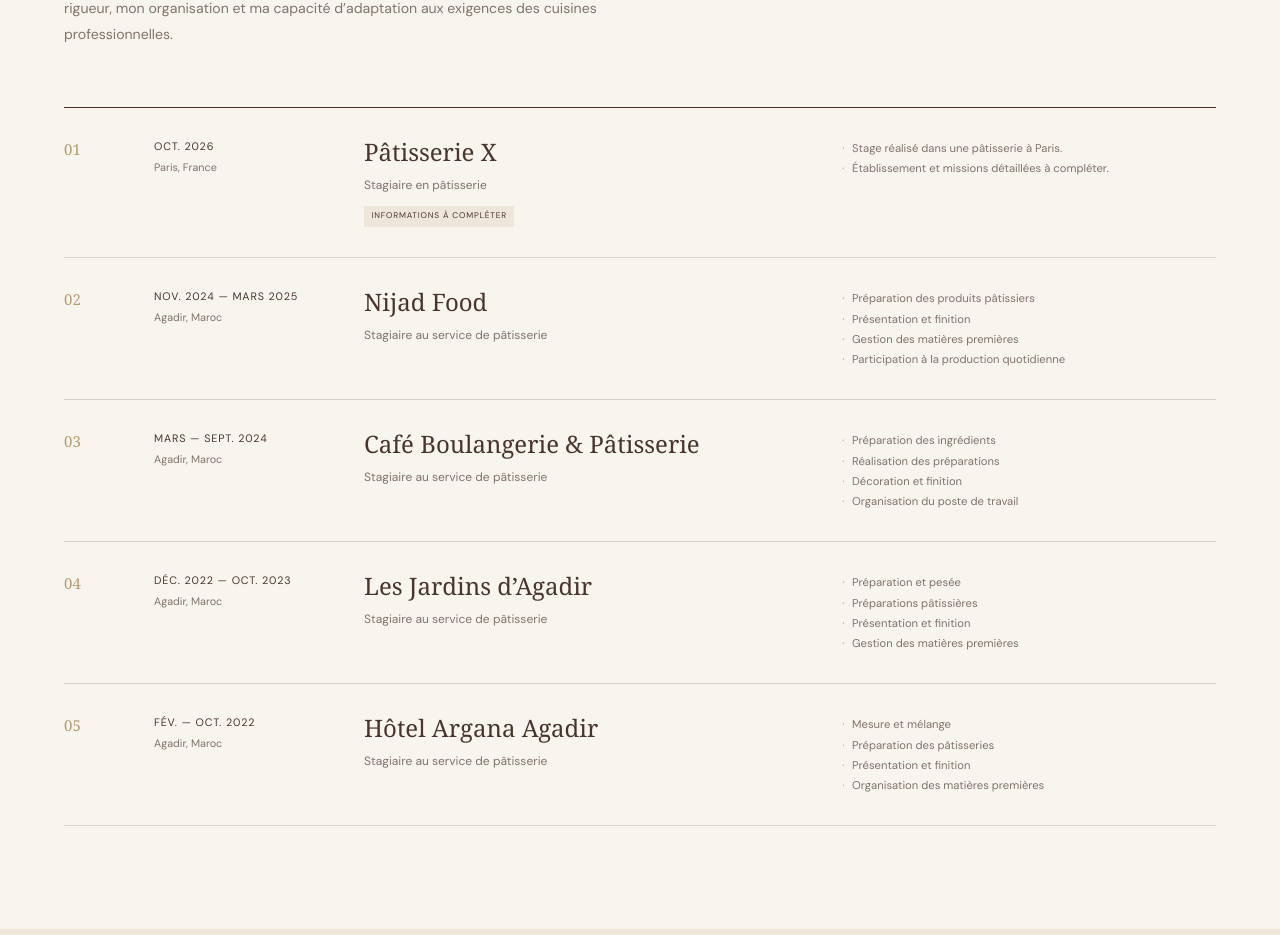
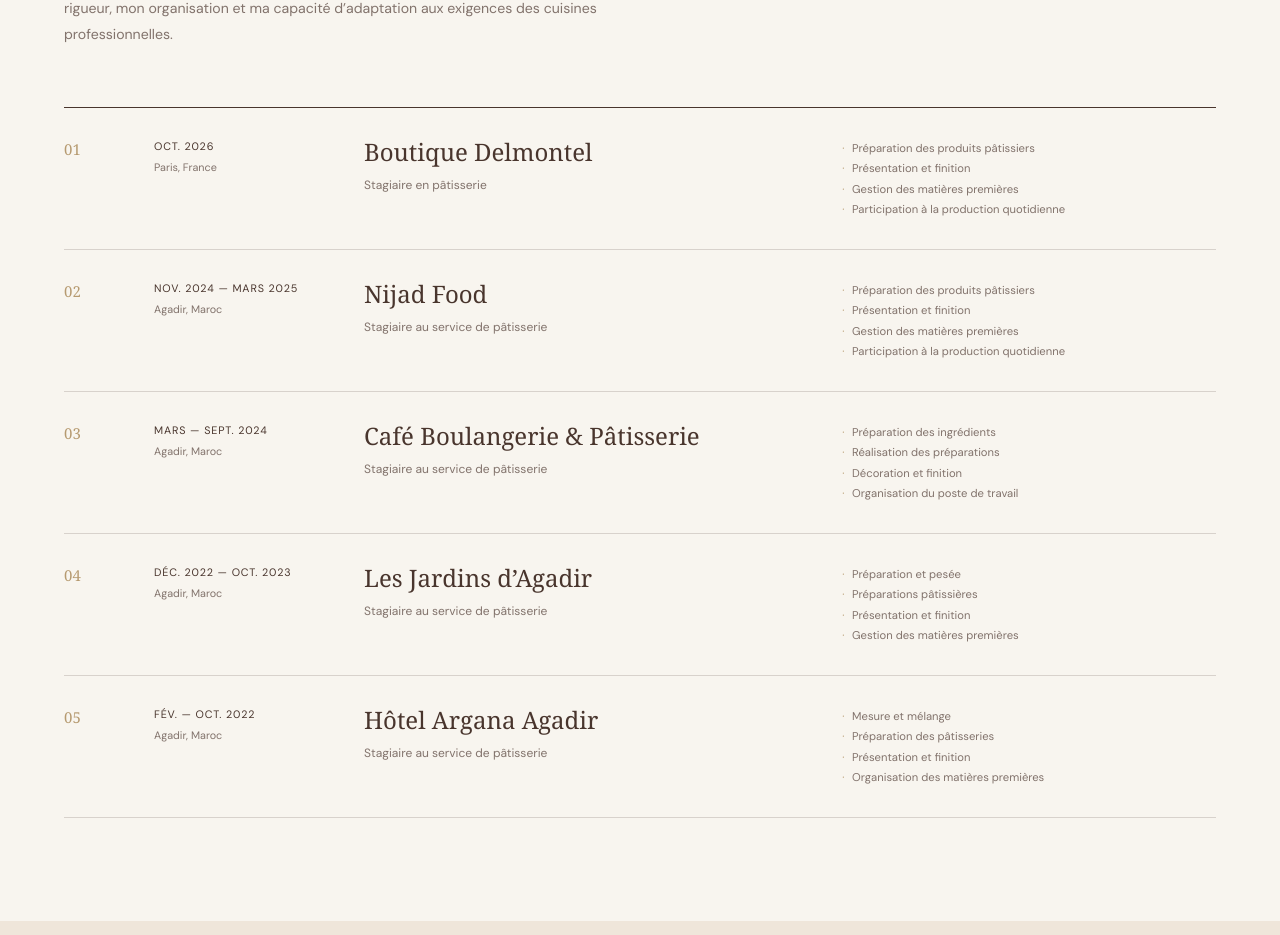
Before and after one commit to AsmaIDBENSALAH/portfolio-najma, a React (Vite) app: page / in a window 1280 px wide. Shown: the part 5713-6648 px from the top of the page. Built offline with nearby package versions, Linux system fonts and the light colour scheme; the HTML template or start-up script is replaced by a standard one; a web font is replaced by a local one.

Commit message:
Premier commit

```diff
--- a/src/App.tsx
+++ b/src/App.tsx
@@ -46,7 +46,7 @@ const skillGroups = [
 ]
 
 const experiences = [
-  { date: 'Oct. 2026', place: 'Paris, France', company: 'Pâtisserie X', role: 'Stagiaire en pâtisserie', missions: ['Stage réalisé dans une pâtisserie à Paris.', 'Établissement et missions détaillées à compléter.'], future: true },
+  { date: 'Oct. 2026', place: 'Paris, France', company: 'Boutique Delmontel', role: 'Stagiaire en pâtisserie', missions: ['Préparation des produits pâtissiers', 'Présentation et finition', 'Gestion des matières premières', 'Participation à la production quotidienne'], future: true },
   { date: 'Nov. 2024 — Mars 2025', place: 'Agadir, Maroc', company: 'Nijad Food', role: 'Stagiaire au service de pâtisserie', missions: ['Préparation des produits pâtissiers', 'Présentation et finition', 'Gestion des matières premières', 'Participation à la production quotidienne'] },
   { date: 'Mars — Sept. 2024', place: 'Agadir, Maroc', company: 'Café Boulangerie & Pâtisserie', role: 'Stagiaire au service de pâtisserie', missions: ['Préparation des ingrédients', 'Réalisation des préparations', 'Décoration et finition', 'Organisation du poste de travail'] },
   { date: 'Déc. 2022 — Oct. 2023', place: 'Agadir, Maroc', company: 'Les Jardins d’Agadir', role: 'Stagiaire au service de pâtisserie', missions: ['Préparation et pesée', 'Préparations pâtissières', 'Présentation et finition', 'Gestion des matières premières'] },
@@ -156,7 +156,7 @@ export default function App() {
 
         <section className="experience section" id="parcours">
           <SectionHeading eyebrow="05 · Expérience" title="Un parcours ancré dans la pratique." intro="Au fil de mes expériences en hôtellerie, boulangerie et pâtisserie, j’ai renforcé ma rigueur, mon organisation et ma capacité d’adaptation aux exigences des cuisines professionnelles." />
-          <div className="timeline">{experiences.map((item, index) => <article className="timeline-row" key={item.company}><div className="timeline-index">{String(index + 1).padStart(2, '0')}</div><div className="timeline-date">{item.date}<span>{item.place}</span></div><div className="timeline-main"><h3>{item.company}</h3><p className="role">{item.role}</p>{item.future && <span className="to-complete">Informations à compléter</span>}</div><ul>{item.missions.map((mission) => <li key={mission}>{mission}</li>)}</ul></article>)}</div>
+          <div className="timeline">{experiences.map((item, index) => <article className="timeline-row" key={item.company}><div className="timeline-index">{String(index + 1).padStart(2, '0')}</div><div className="timeline-date">{item.date}<span>{item.place}</span></div><div className="timeline-main"><h3>{item.company}</h3><p className="role">{item.role}</p>{item.future }</div><ul>{item.missions.map((mission) => <li key={mission}>{mission}</li>)}</ul></article>)}</div>
         </section>
 
         <section className="education section">
```
